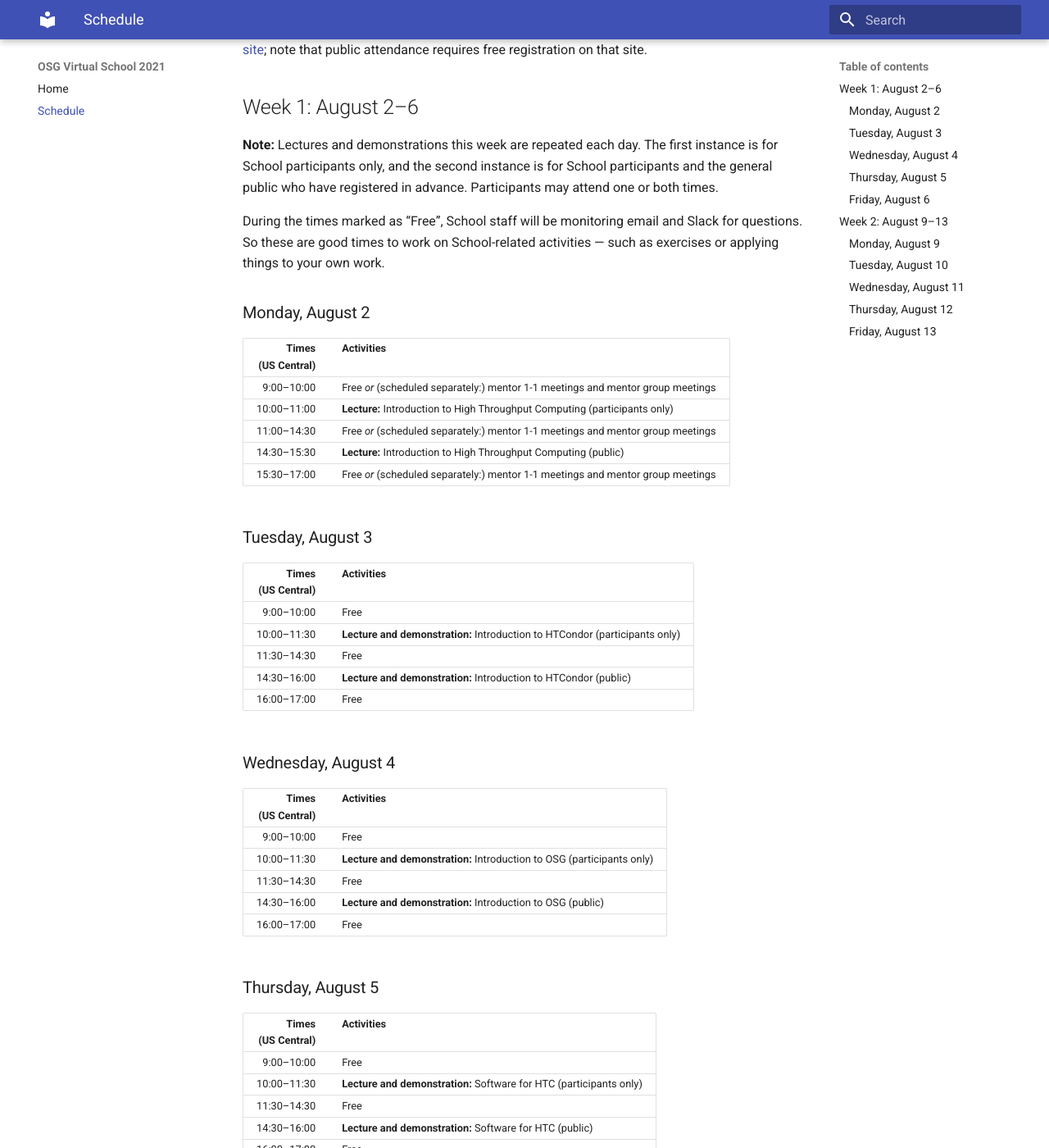
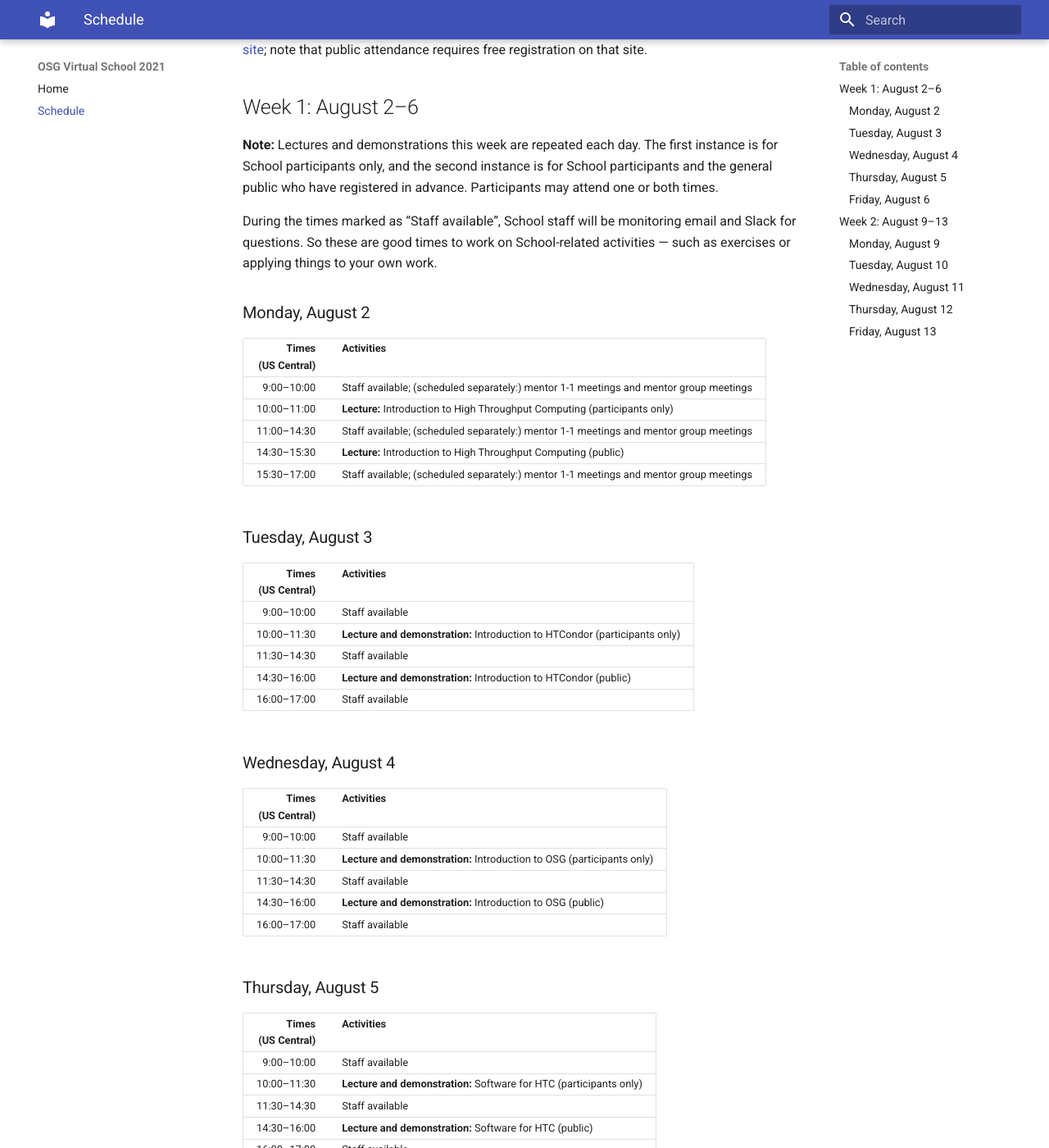
Before and after one commit to osg-htc/virtual-school-2021, an MkDocs documentation site: the page built from docs/schedule.md, in a window 1280 px wide and 1400 px high, scrolled down 199 px. Shown: the whole window at 82% size. Built offline with MkDocs 1.6.1 and Material for MkDocs 9.7.7, drawn with Linux system fonts in a browser that asks for light colours; some of the changed text lies outside the part shown.

Commit message:
Replaced "free" time-slot language

```diff
--- a/docs/schedule.md
+++ b/docs/schedule.md
@@ -13,7 +13,8 @@ The first instance is for School participants only,
 and the second instance is for School participants and the general public who have registered in advance.
 Participants may attend one or both times.
 
-During the times marked as &ldquo;Free&rdquo;, School staff will be monitoring email and Slack for questions.
+During the times marked as &ldquo;Staff available&rdquo;,
+School staff will be monitoring email and Slack for questions.
 So these are good times to work on School-related activities&nbsp;&mdash;
 such as exercises or applying things to your own work.
 
@@ -25,51 +26,51 @@ such as exercises or applying things to your own work.
 
 | **Times<br>(US Central)** | **Activities** |
 | ---: | :--- |
-|  9:00&ndash;10:00 | Free *or* (scheduled separately:) mentor 1-1 meetings and mentor group meetings |
+|  9:00&ndash;10:00 | Staff available; (scheduled separately:) mentor 1-1 meetings and mentor group meetings |
 | 10:00&ndash;11:00 | **Lecture:** Introduction to High Throughput Computing (participants only) |
-| 11:00&ndash;14:30 | Free *or* (scheduled separately:) mentor 1-1 meetings and mentor group meetings |
+| 11:00&ndash;14:30 | Staff available; (scheduled separately:) mentor 1-1 meetings and mentor group meetings |
 | 14:30&ndash;15:30 | **Lecture:** Introduction to High Throughput Computing (public) |
-| 15:30&ndash;17:00 | Free *or* (scheduled separately:) mentor 1-1 meetings and mentor group meetings |
+| 15:30&ndash;17:00 | Staff available; (scheduled separately:) mentor 1-1 meetings and mentor group meetings |
 
 ### Tuesday, August 3
 
 | **Times<br>(US Central)** | **Activities** |
 | ---: | :--- |
-|  9:00&ndash;10:00 | Free |
+|  9:00&ndash;10:00 | Staff available |
 | 10:00&ndash;11:30 | **Lecture and demonstration:** Introduction to HTCondor (participants only) |
-| 11:30&ndash;14:30 | Free |
+| 11:30&ndash;14:30 | Staff available |
 | 14:30&ndash;16:00 | **Lecture and demonstration:** Introduction to HTCondor (public) |
-| 16:00&ndash;17:00 | Free |
+| 16:00&ndash;17:00 | Staff available |
 
 ### Wednesday, August 4
 
 | **Times<br>(US Central)** | **Activities** |
 | ---: | :--- |
-|  9:00&ndash;10:00 | Free |
+|  9:00&ndash;10:00 | Staff available |
 | 10:00&ndash;11:30 | **Lecture and demonstration:** Introduction to OSG (participants only) |
-| 11:30&ndash;14:30 | Free |
+| 11:30&ndash;14:30 | Staff available |
 | 14:30&ndash;16:00 | **Lecture and demonstration:** Introduction to OSG (public) |
-| 16:00&ndash;17:00 | Free |
+| 16:00&ndash;17:00 | Staff available |
 
 ### Thursday, August 5
 
 | **Times<br>(US Central)** | **Activities** |
 | ---: | :--- |
-|  9:00&ndash;10:00 | Free |
+|  9:00&ndash;10:00 | Staff available |
 | 10:00&ndash;11:30 | **Lecture and demonstration:** Software for HTC (participants only) |
-| 11:30&ndash;14:30 | Free |
+| 11:30&ndash;14:30 | Staff available |
 | 14:30&ndash;16:00 | **Lecture and demonstration:** Software for HTC (public) |
-| 16:00&ndash;17:00 | Free |
+| 16:00&ndash;17:00 | Staff available |
 
 ### Friday, August 6
 
 | **Times<br>(US Central)** | **Activities** |
 | ---: | :--- |
-|  9:00&ndash;10:00 | Free |
+|  9:00&ndash;10:00 | Staff available |
 | 10:00&ndash;11:30 | **Lecture and demonstration:** Data for HTC (participants only) |
-| 11:30&ndash;14:30 | Free |
+| 11:30&ndash;14:30 | Staff available |
 | 14:30&ndash;16:00 | **Lecture and demonstration:** Data for HTC (public) |
-| 16:00&ndash;17:00 | Free |
+| 16:00&ndash;17:00 | Staff available |
 
 ## Week 2: August 9&ndash;13
 
@@ -83,21 +84,21 @@ We will do our best to schedule the extra topics at times when interested partic
 
 | **Times<br>(US Central)** | **Activities** |
 | ---: | :--- |
-|  9:00&ndash;10:00 | Free *or* (scheduled separately:) mentor 1-1 meetings |
+|  9:00&ndash;10:00 | Staff available; (scheduled separately:) mentor 1-1 meetings |
 | 10:00&ndash;11:00 | **Extra Topic 1** (details TBD) |
-| 11:00&ndash;15:00 | Free *or* (scheduled separately:) mentor 1-1 meetings |
+| 11:00&ndash;15:00 | Staff available; (scheduled separately:) mentor 1-1 meetings |
 | 15:00&ndash;16:00 | **Extra Topic 2** (details TBD) |
-| 16:00&ndash;17:00 | Free *or* (scheduled separately:) mentor 1-1 meetings |
+| 16:00&ndash;17:00 | Staff available; (scheduled separately:) mentor 1-1 meetings |
 
 ### Tuesday, August 10
 
 | **Times<br>(US Central)** | **Activities** |
 | ---: | :--- |
-|  9:00&ndash;10:00 | Free |
+|  9:00&ndash;10:00 | Staff available |
 | 10:00&ndash;11:00 | **Extra Topic 3** (details TBD) |
-| 11:00&ndash;15:00 | Free |
+| 11:00&ndash;15:00 | Staff available |
 | 15:00&ndash;16:00 | **Extra Topic 4** (details TBD) |
-| 16:00&ndash;17:00 | Free |
+| 16:00&ndash;17:00 | Staff available |
 
 ### Wednesday, August 11
 
@@ -109,15 +110,15 @@ There will be time at the end to talk to the presenters.
 
 | **Times<br>(US Central)** | **Activities** |
 | ---: | :--- |
-|  9:00&ndash;11:00 | Free |
+|  9:00&ndash;11:00 | Staff available |
 | 11:00&ndash;12:30 | **OSG School Showcase** |
-| 12:30&ndash;17:00 | Free |
+| 12:30&ndash;17:00 | Staff available |
 
 ### Thursday, August 12
 
 | **Times<br>(US Central)** | **Activities** |
 | ---: | :--- |
-|  9:00&ndash;17:00 | Free *or* (scheduled separately:) mentor 1-1 meetings |
+|  9:00&ndash;17:00 | Staff available; (scheduled separately:) mentor 1-1 meetings |
 
 ### Friday, August 13
 
@@ -129,6 +130,6 @@ Details, including how to sign up, will be available during the School.
 
 | **Times<br>(US Central)** | **Activities** |
 | ---: | :--- |
-|  9:00&ndash;11:00 | Free *or* (scheduled separately:) mentor 1-1 meetings |
+|  9:00&ndash;11:00 | Staff available; (scheduled separately:) mentor 1-1 meetings |
 | 11:00&ndash;12:30 | **Wrap-up and Lightning Talks** |
-| 12:30&ndash;17:00 | Free *or* (scheduled separately:) mentor 1-1 meetings |
+| 12:30&ndash;17:00 | Staff available; (scheduled separately:) mentor 1-1 meetings |
```
